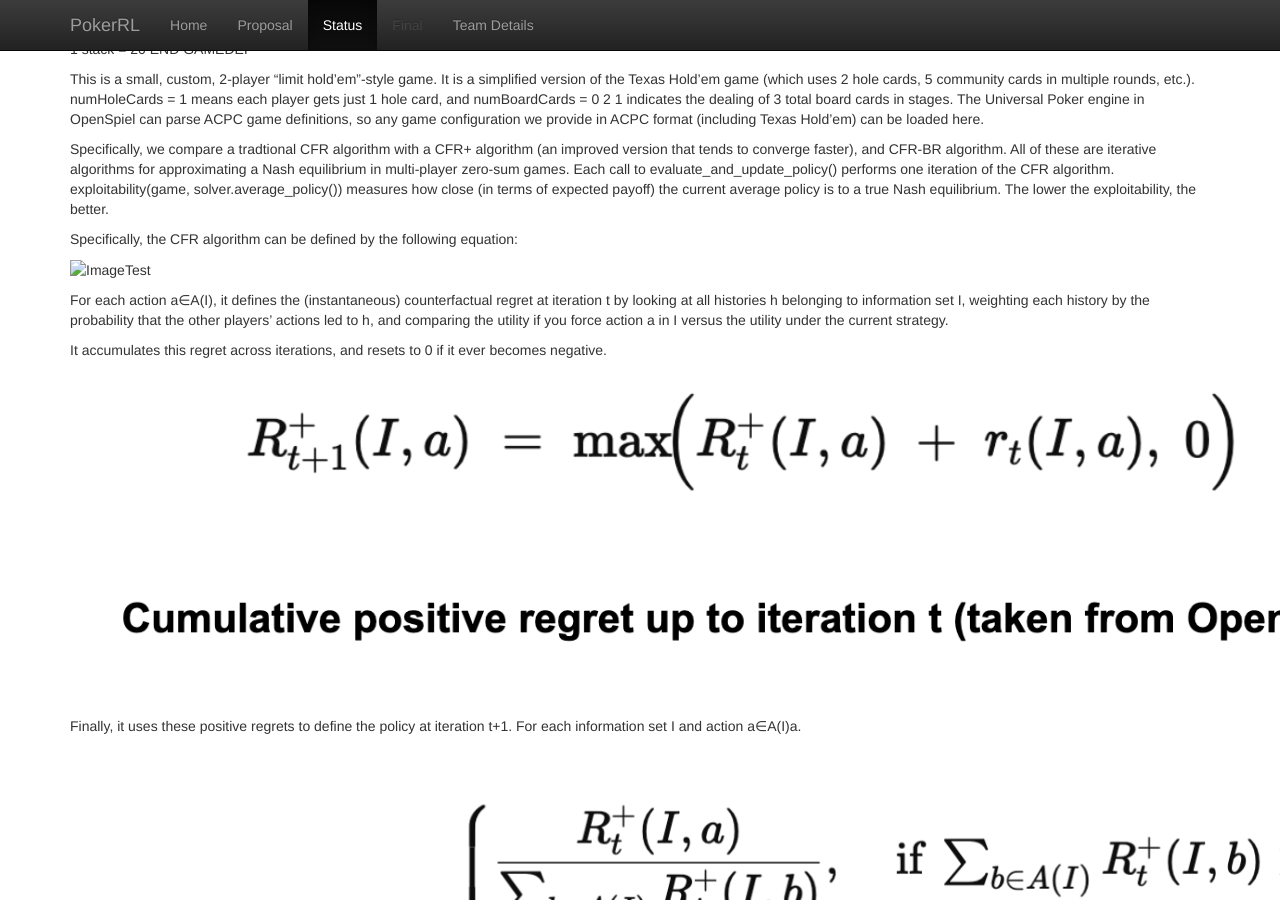
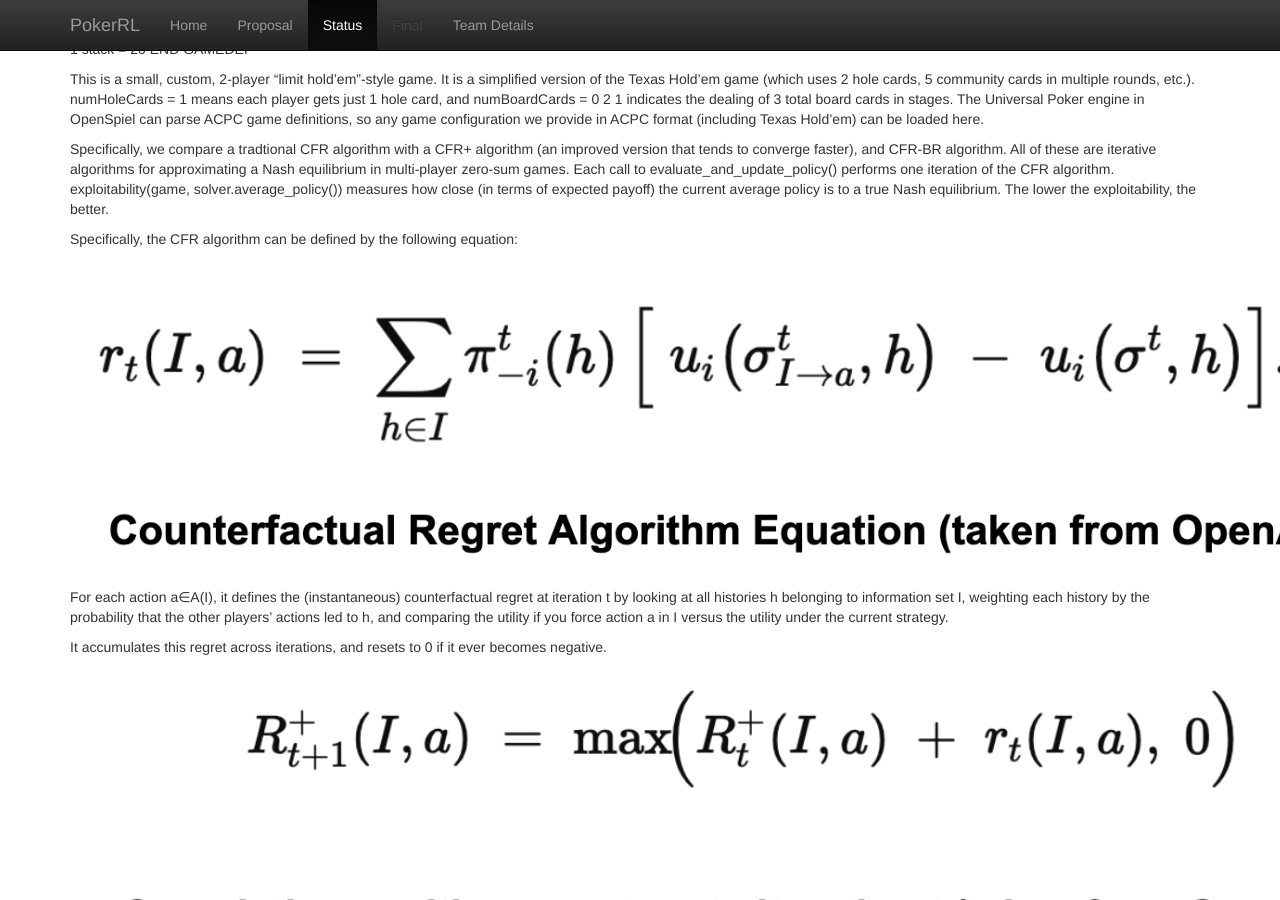
Before and after one commit to whygukin/Group-9, a Jekyll site: the page built from docs/status.md, in a window 1280 px wide and 900 px high, scrolled down 1728 px. Built offline with Jekyll 4.4.1, drawn with Linux system fonts in a browser that asks for light colours; formulas are drawn with MathJax 3.

Commit message:
Update status.md

```diff
--- a/docs/status.md
+++ b/docs/status.md
@@ -87,7 +87,7 @@ exploitability(game, solver.average_policy()) measures how close (in terms of ex
 
 Specifically, the CFR algorithm can be defined by the following equation:
 
-![ImageTest]()
+![ImageTest](cfr-algo.png)
 
 For each action a∈A(I), it defines the (instantaneous) counterfactual regret at iteration t by looking at all histories h belonging to information set I, weighting each history by the probability that the other players’ actions led to h, and comparing the utility if you force action a in I versus the utility under the current strategy.
 
```
